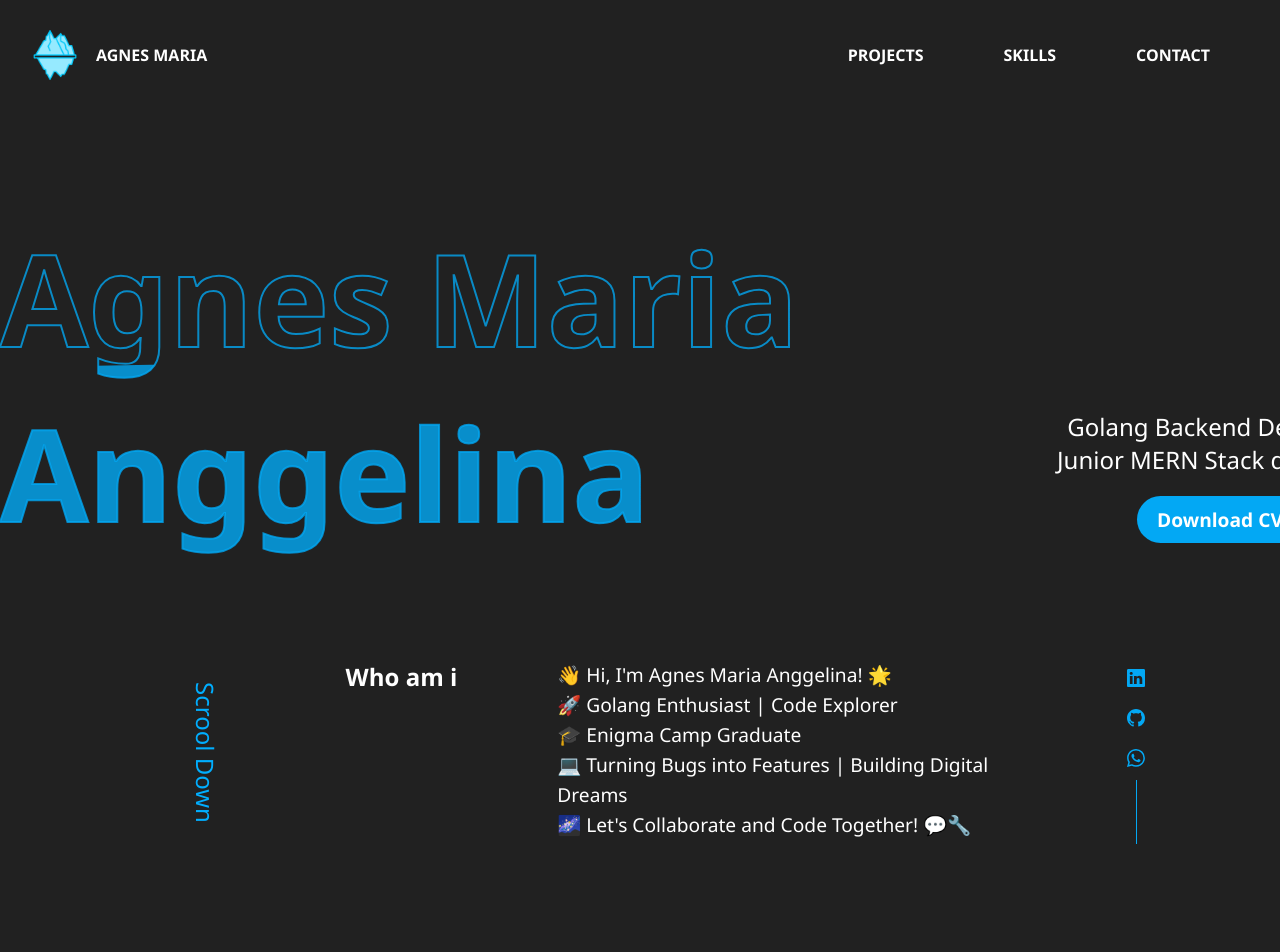
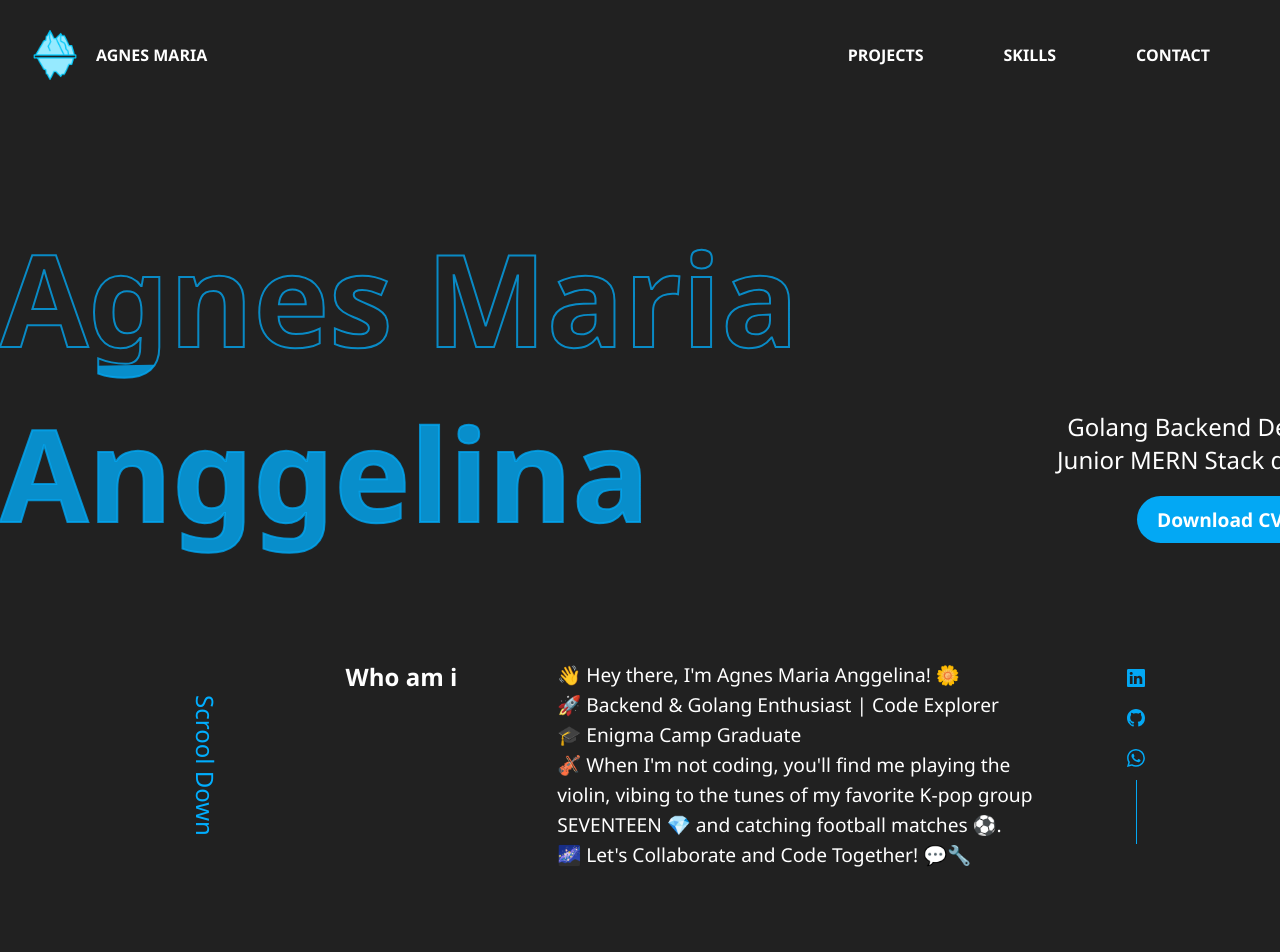
Before and after one commit to nesngenes/personalportofolio, a React (Create React App) app: page / in a window 1280 px wide. Shown: the top 952 px of the page. Built offline with nearby package versions, Linux system fonts and the light colour scheme.

Commit message:
add skills

```diff
--- a/src/components/LandingPage/WhoAmi/WhoAmi.jsx
+++ b/src/components/LandingPage/WhoAmi/WhoAmi.jsx
@@ -10,13 +10,14 @@ const WhoAmi = () => {
 
         <div className='brief-intro'>
           <h2>Who am i </h2>
-          <p>👋 Hi, I'm Agnes Maria Anggelina! 🌟
+          <p>
+          👋 Hey there, I'm Agnes Maria Anggelina! 🌼
           <br/>
-            🚀 Golang Enthusiast | Code Explorer
+          🚀 Backend & Golang Enthusiast | Code Explorer
           <br/>
           🎓 Enigma Camp Graduate
           <br/>
-              💻 Turning Bugs into Features | Building Digital Dreams
+          🎻 When I'm not coding, you'll find me playing the violin, vibing to the tunes of my favorite K-pop group SEVENTEEN 💎 and catching football matches ⚽.
           <br/>
           🌌 Let's Collaborate and Code Together! 💬🔧
           </p>
--- a/src/components/Skills/Skills.jsx
+++ b/src/components/Skills/Skills.jsx
@@ -32,6 +32,8 @@ const Skills = () => {
           <p>Third-Party Login</p>
           <p>RESTful API</p>
           <p>Python</p>
+          <p>C#</p>
+          <p>.Net</p>
         </div>
 
         <div className='skill'>
```
Also changed, not shown: 1 other file (tests, documents, lock files or other folders). Lines whose indentation alone changed are shown as unchanged.
